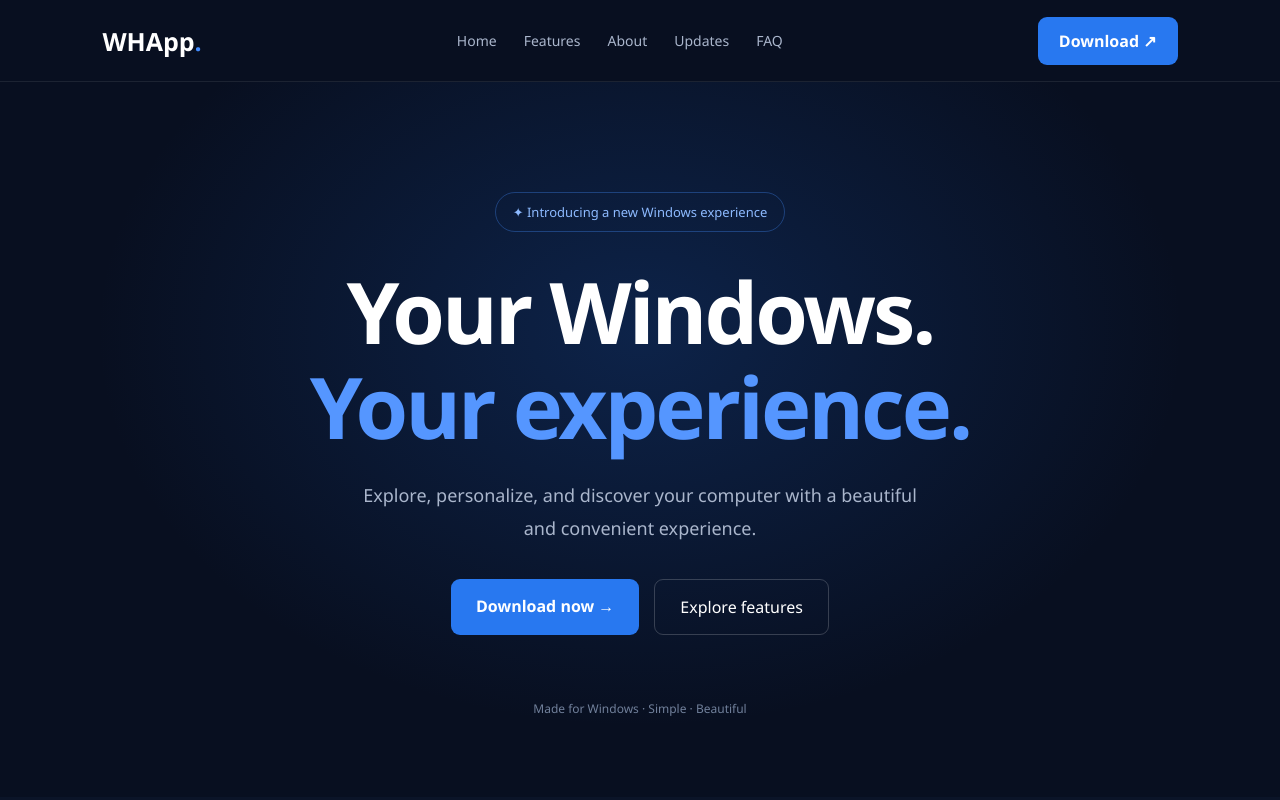
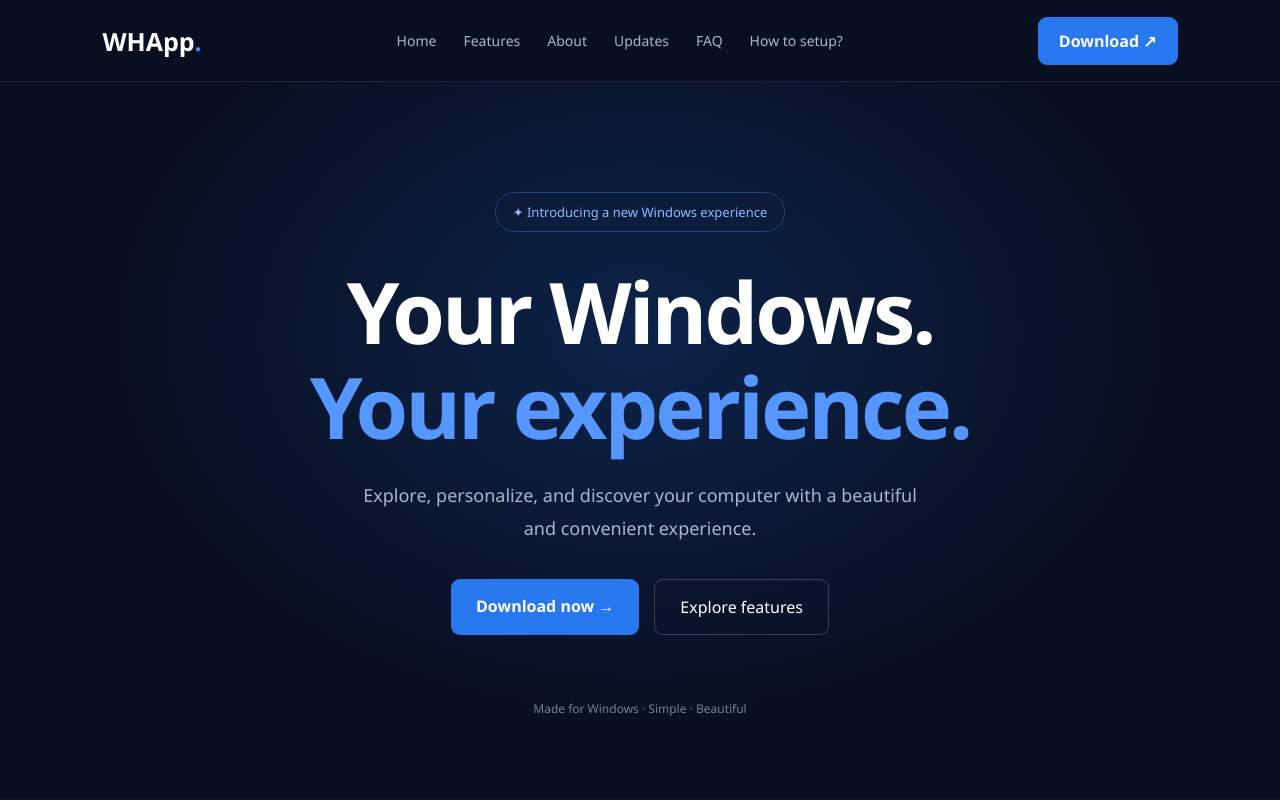
Before and after one commit to welcomehub-dev/Website, a plain HTML site: page index.html in a window 1280 px wide. Shown: the top 800 px of the page. Drawn offline with Linux system fonts and the light colour scheme.

Commit message:
Update index.html

```diff
--- a/index.html
+++ b/index.html
@@ -27,6 +27,7 @@
         <a href="about.html">About</a>
         <a href="updates.html">Updates</a>
         <a href="faq.html">FAQ</a>
+        <a href="setup.html">How to setup?</a>
     </nav>
 
     <a href="download.html" class="nav-button">Download ↗</a>
```
